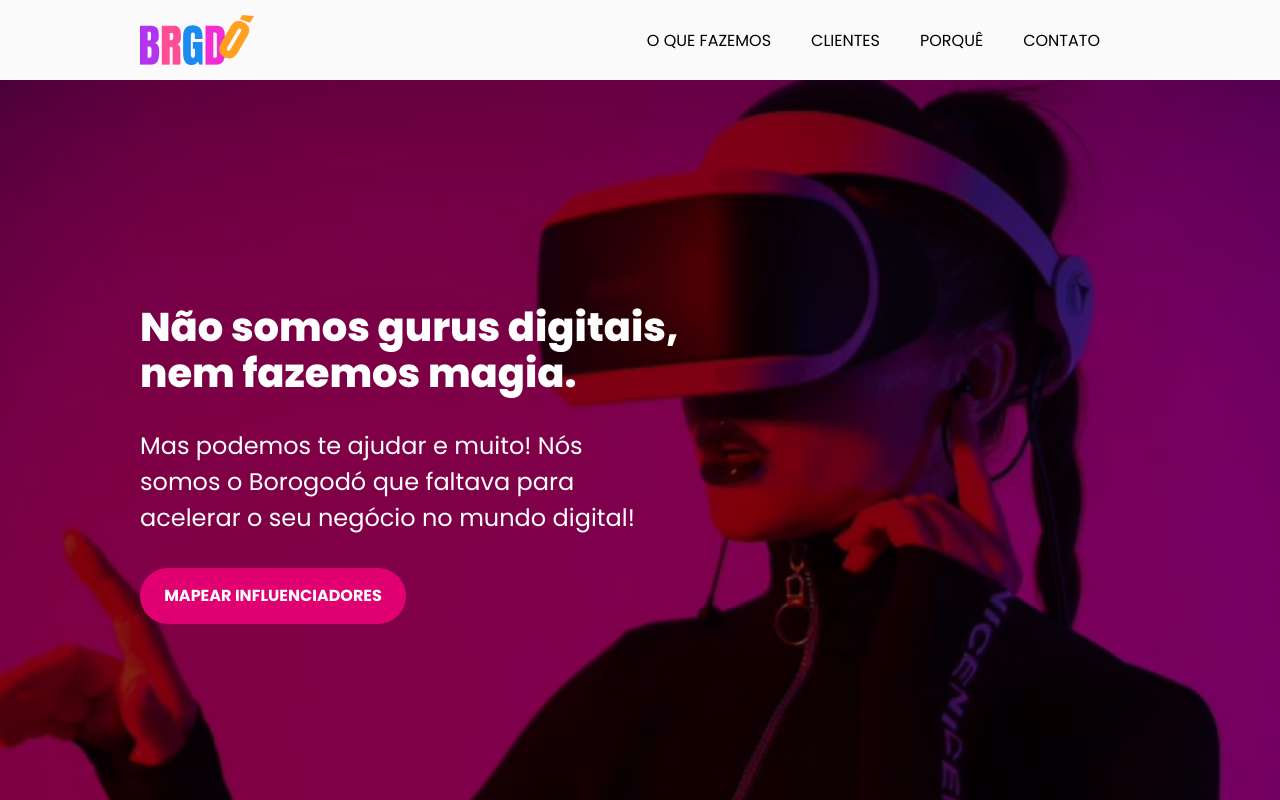
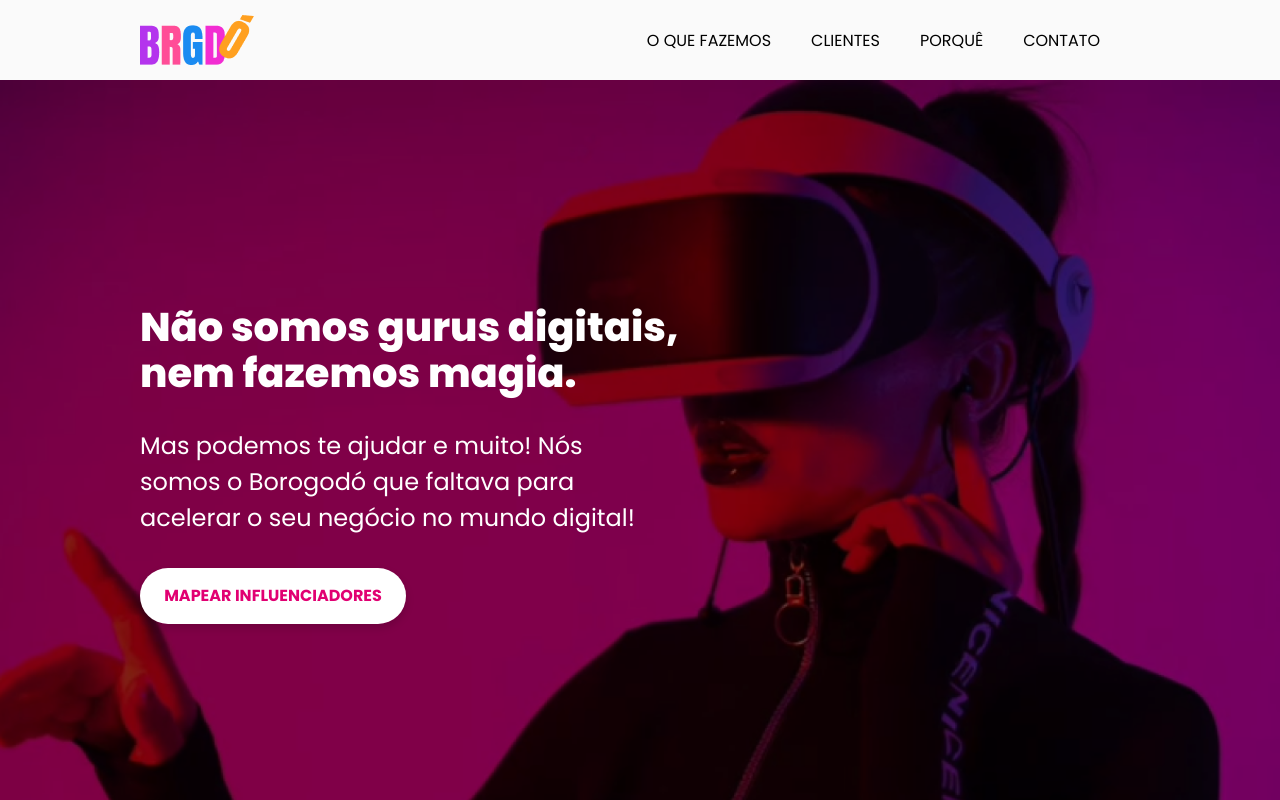
Before and after one commit to caiquesarkis/borogodo-next, a Next.js app: page /components/Banner in a window 1280 px wide. In both pictures the pointer is over the link 273 px from the left and 596 px from the top of the page. Shown: the top 800 px of the page. Built offline with nearby package versions, Linux system fonts and the light colour scheme.

Commit message:
Adding hover effect to all cta's

```diff
--- a/pages/components/Banner/index.module.css
+++ b/pages/components/Banner/index.module.css
@@ -59,6 +59,17 @@
     border-radius: 33px;
 }
 
+.bannerCta:hover,
+.bannerCta:focus-visible {
+  background: linear-gradient(90deg, #FFF 23.83%, #FFF 77.54%);
+  box-shadow: 0px 4px 8px rgba(0, 0, 0, 0.15);
+}
+
+.bannerCta:hover p,
+.bannerCta:focus-visible {
+  color: #E10072;
+}
+
 .bannerCta p{
     margin: 0;
     font-family: 'Poppins';
--- a/pages/components/Contact/index.module.css
+++ b/pages/components/Contact/index.module.css
@@ -113,7 +113,7 @@ select#multiSelection { appearance: none }
   min-height: 28px;
 
   margin-bottom: 40px;
-  padding: 0 4px;
+  padding: 0 6px 0 4px;
 
   overflow-y: scroll;
 }
--- a/pages/components/WhatWeDo/index.module.css
+++ b/pages/components/WhatWeDo/index.module.css
@@ -55,6 +55,17 @@
     flex-direction: column;
     justify-content: center;
     background-color: #F22DD2;
+}
+
+.whatWeDoFirstContainerTwo button:hover,
+.whatWeDoFirstContainerTwo button:focus-visible {
+  background: linear-gradient(90deg, #E10072 23.83%, #E10072 77.54%);
+  box-shadow: 0px 4px 8px rgba(0, 0, 0, 0.15);
+}
+
+.whatWeDoFirstContainerTwo button:hover a p,
+.whatWeDoFirstContainerTwo button:focus-visible a p{
+  color: #fff;
 }
 
 .whatWeDoFirstContainerTwo
```
